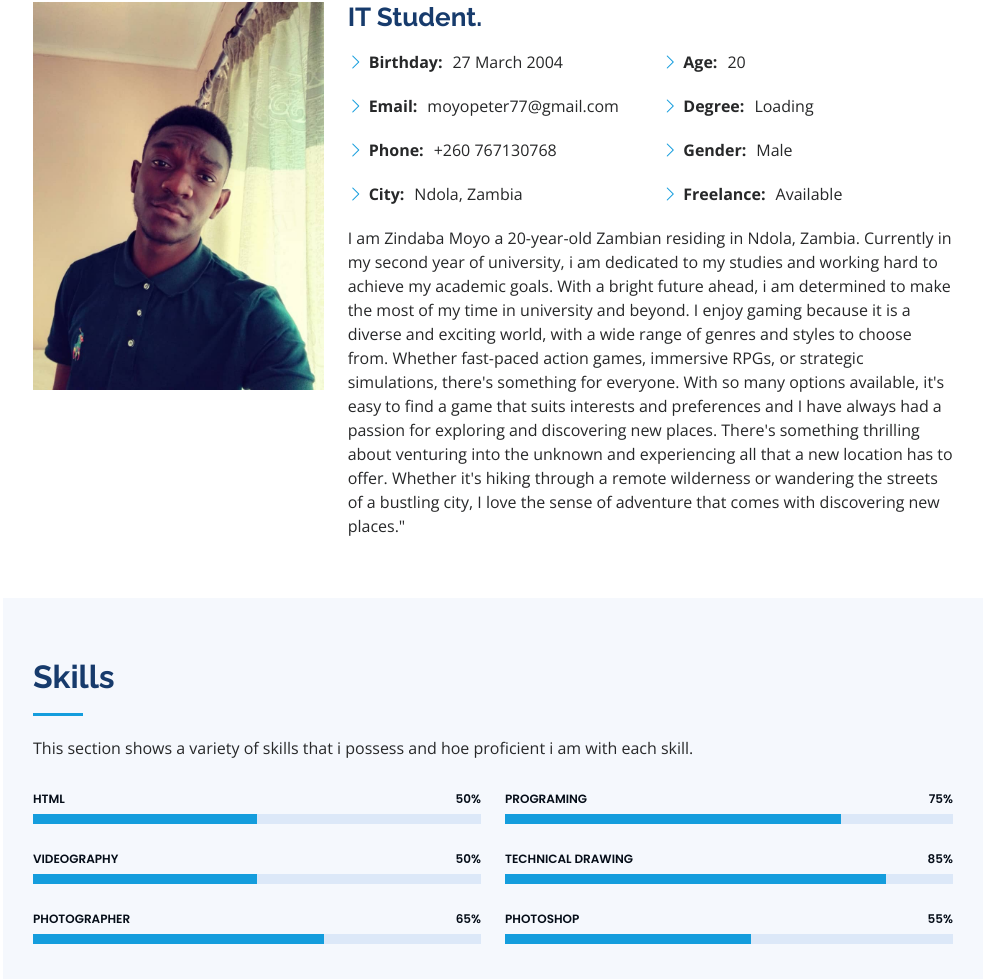
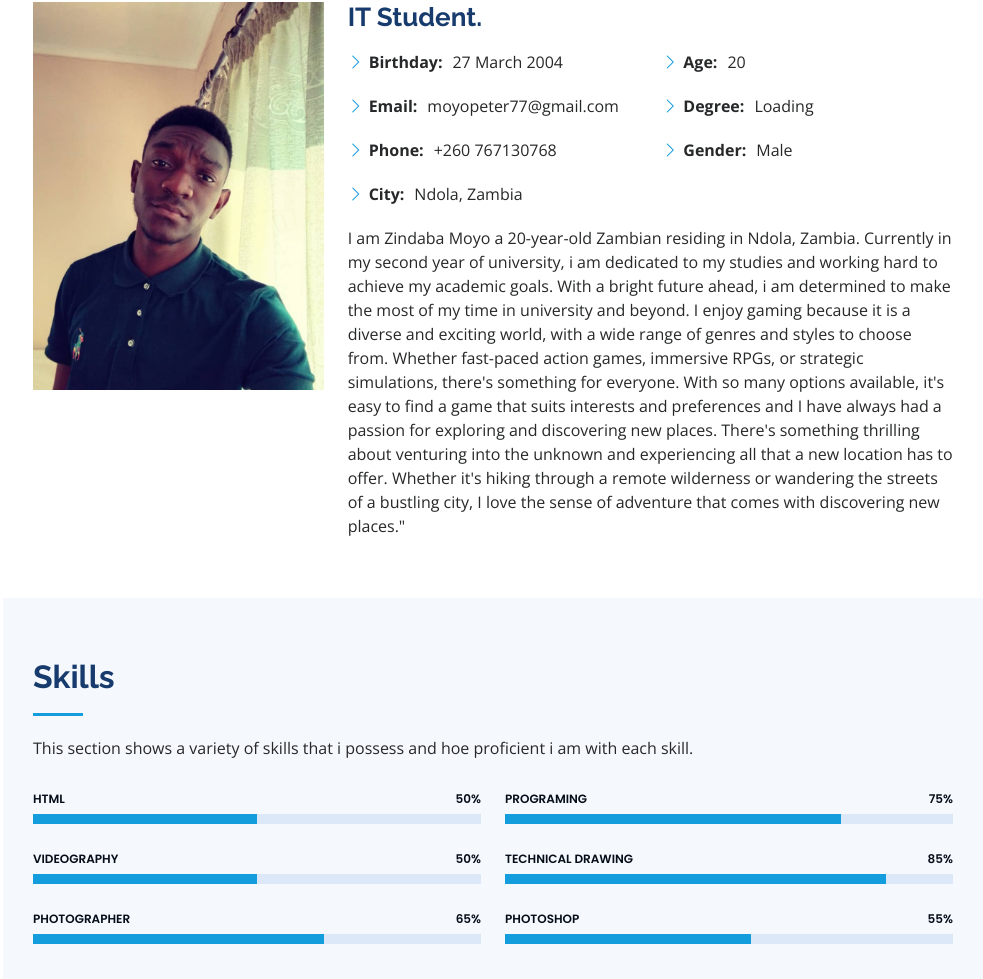
Before and after one commit to Zman027/ZndabaMoyo027.github.io, a plain HTML site: page index.html in a window 1280 px wide. Shown: the part 1054-2033 px from the top of the page, without its empty margins (297-1280 px from the left). Drawn offline with nearby package versions, Linux system fonts and the light colour scheme.

Commit message:
Update index.html

```diff
--- a/index.html
+++ b/index.html
@@ -154,7 +154,6 @@
                   <li><i class="bi bi-chevron-right"></i> <strong>Age:</strong> <span>20</span></li>
                   <li><i class="bi bi-chevron-right"></i> <strong>Degree:</strong> <span>Loading</span></li>
                   <li><i class="bi bi-chevron-right"></i> <strong>Gender:</strong> <span>Male</span></li>
-                  <li><i class="bi bi-chevron-right"></i> <strong>Freelance:</strong> <span>Available</span></li>
                 </ul>
               </div>
             </div>
```
